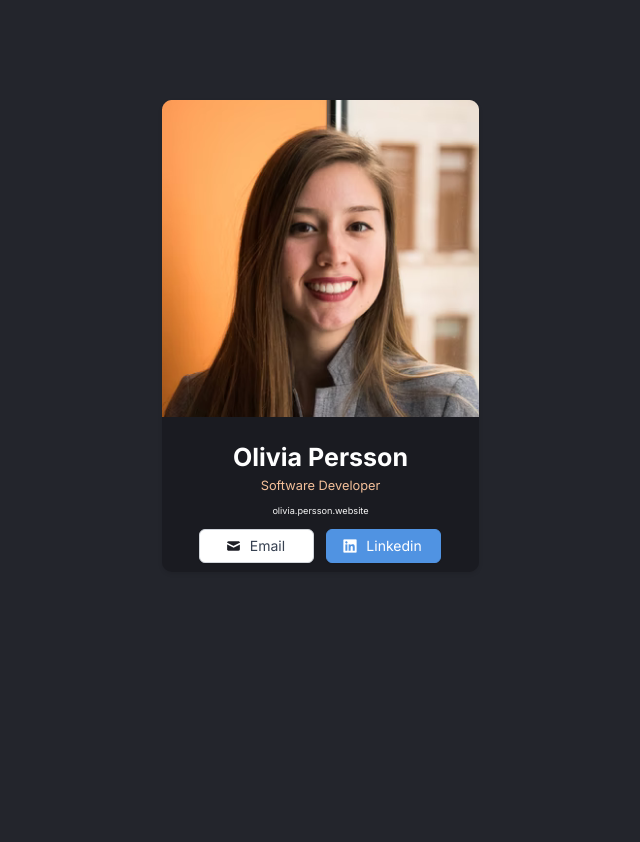
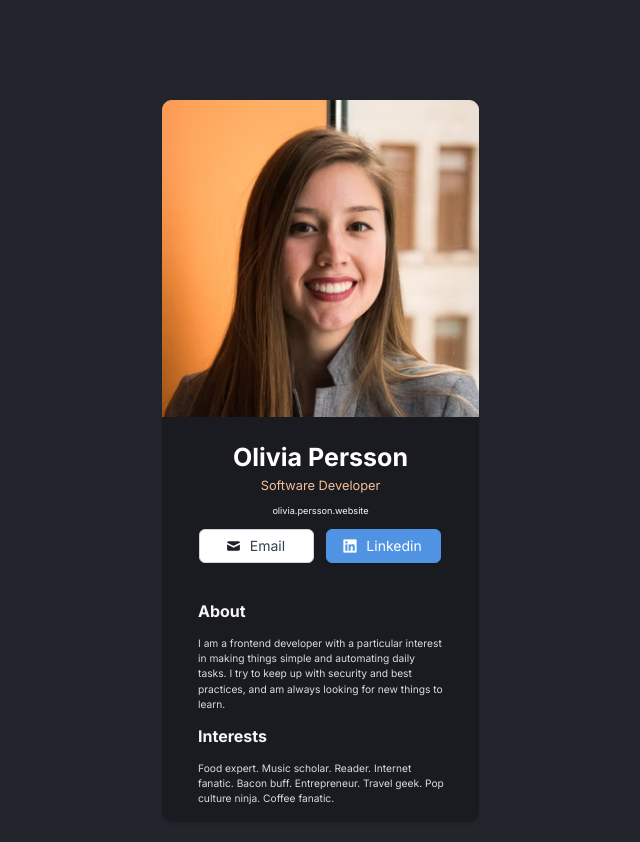
Before and after one commit to OliviaPersson/buisness-card, a React (Create React App) app: page / in a window 1280 px wide. Shown: the top 842 px of the page, without its empty margins (38-678 px from the left). Before the commit the page ends 800 px from the top, so only its background shows below. Built offline with nearby package versions, Linux system fonts and the light colour scheme.

Commit message:
Add main content text

```diff
--- a/src/components/BuisnessCard.css
+++ b/src/components/BuisnessCard.css
@@ -46,3 +46,24 @@
     padding: 9px 13px 9px 11px;
     gap: 12px;
 }
+
+.main-content {
+    margin: 27px 34px 0px 36px;
+}
+
+.main-content > h3 {
+    width: 242.71px;
+    height: 21px;
+    font-size: 16px;
+    line-height: 150%;
+    color: #F5F5F5;
+}
+
+.main-content > p {
+    width: 247px;
+    height: 61px;
+    font-size: 10.24px;
+    line-height: 150%;
+    margin-bottom: 27px;
+    color: #DCDCDC;
+}
--- a/src/components/BusnessCard.jsx
+++ b/src/components/BusnessCard.jsx
@@ -35,6 +35,19 @@ function BuisnessCard() {
           border="1px solid #5093E2"
         />
       </div>
+      <div className="main-content">
+        <h3>About</h3>
+        <p>
+          I am a frontend developer with a particular interest in making things
+          simple and automating daily tasks. I try to keep up with security and
+          best practices, and am always looking for new things to learn.
+        </p>
+        <h3>Interests</h3>
+        <p>
+          Food expert. Music scholar. Reader. Internet fanatic. Bacon buff.
+          Entrepreneur. Travel geek. Pop culture ninja. Coffee fanatic.
+        </p>
+      </div>
     </div>
   );
 }
```
